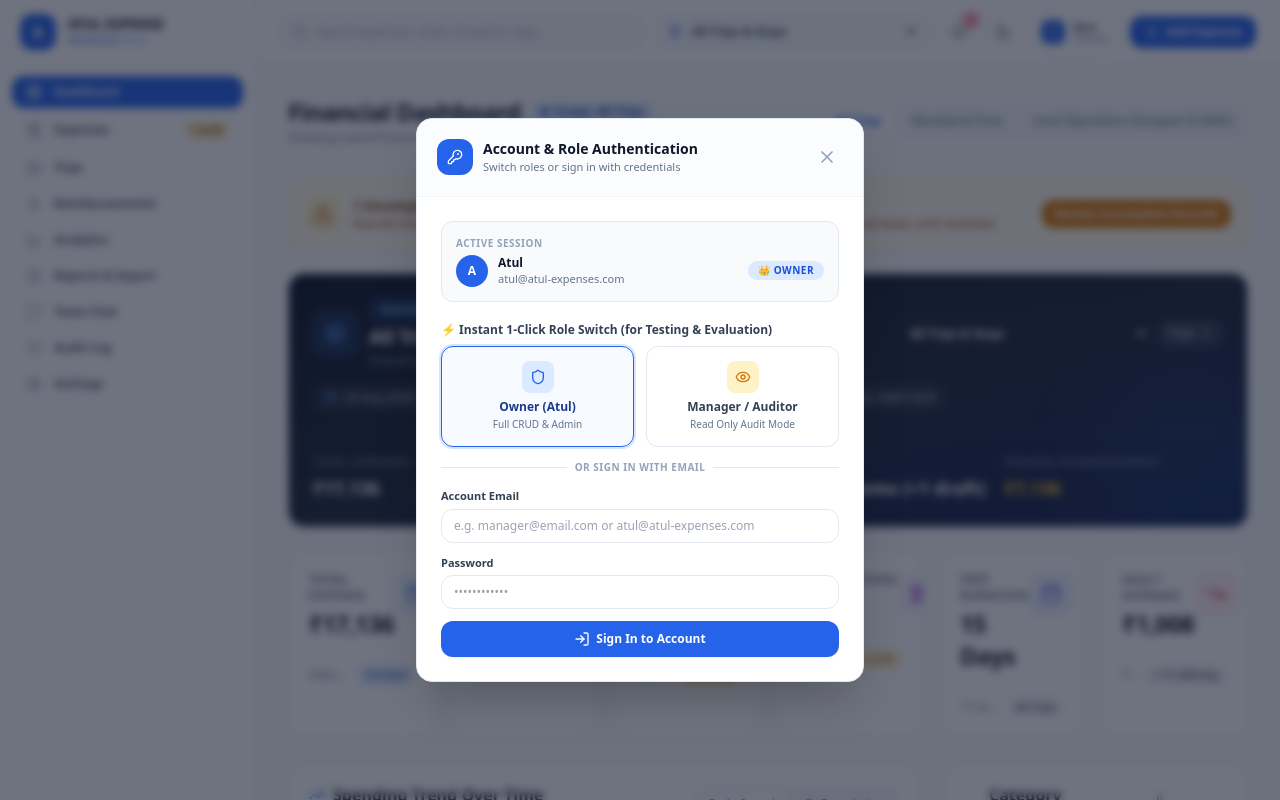
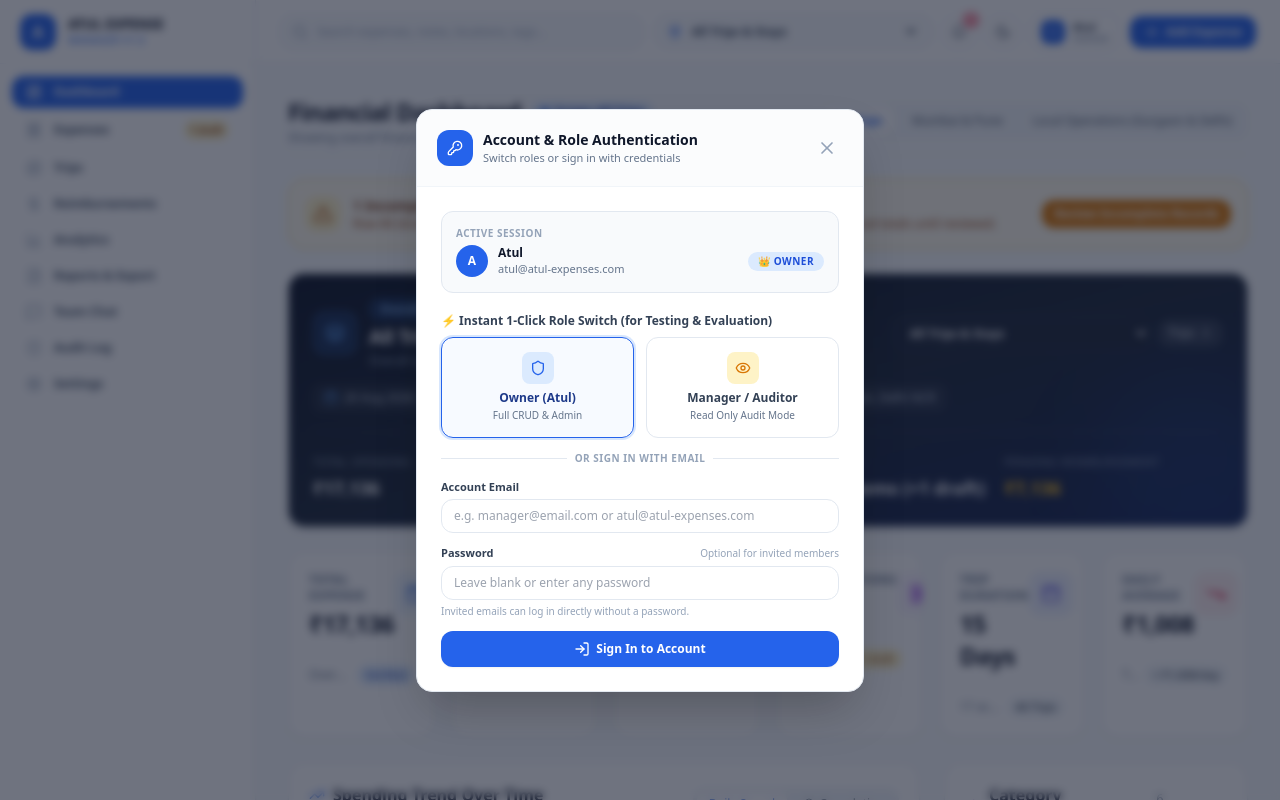
Before and after one commit to atulwendor-netizen/atul-expense-manager, a React (Vite) app: page / in a window 1280 px wide. Both pictures are taken after a click on the button "Account & Role Switcher". Shown: the top 800 px of the page. Built offline with nearby package versions, Linux system fonts and the light colour scheme.

Commit message:
ux: clarify password is optional for invited members in AuthModal

```diff
--- a/src/components/AuthModal.tsx
+++ b/src/components/AuthModal.tsx
@@ -193,16 +193,24 @@ export const AuthModal: React.FC<AuthModalProps> = ({
             </div>
 
             <div>
-              <label className="text-[11px] font-semibold text-slate-700 dark:text-slate-300 block mb-1">
-                Password
-              </label>
+              <div className="flex items-center justify-between mb-1">
+                <label className="text-[11px] font-semibold text-slate-700 dark:text-slate-300">
+                  Password
+                </label>
+                <span className="text-[10px] text-slate-400">
+                  Optional for invited members
+                </span>
+              </div>
               <input
                 type="password"
                 value={passwordInput}
                 onChange={(e) => setPasswordInput(e.target.value)}
-                placeholder="••••••••••••"
+                placeholder="Leave blank or enter any password"
                 className="w-full rounded-xl border border-slate-200 bg-white px-3 py-2 text-xs font-medium text-slate-900 focus:border-blue-500 focus:outline-none dark:border-slate-700 dark:bg-slate-800 dark:text-white"
               />
+              <p className="text-[10px] text-slate-400 mt-1">
+                Invited emails can log in directly without a password.
+              </p>
             </div>
 
             <button
```
